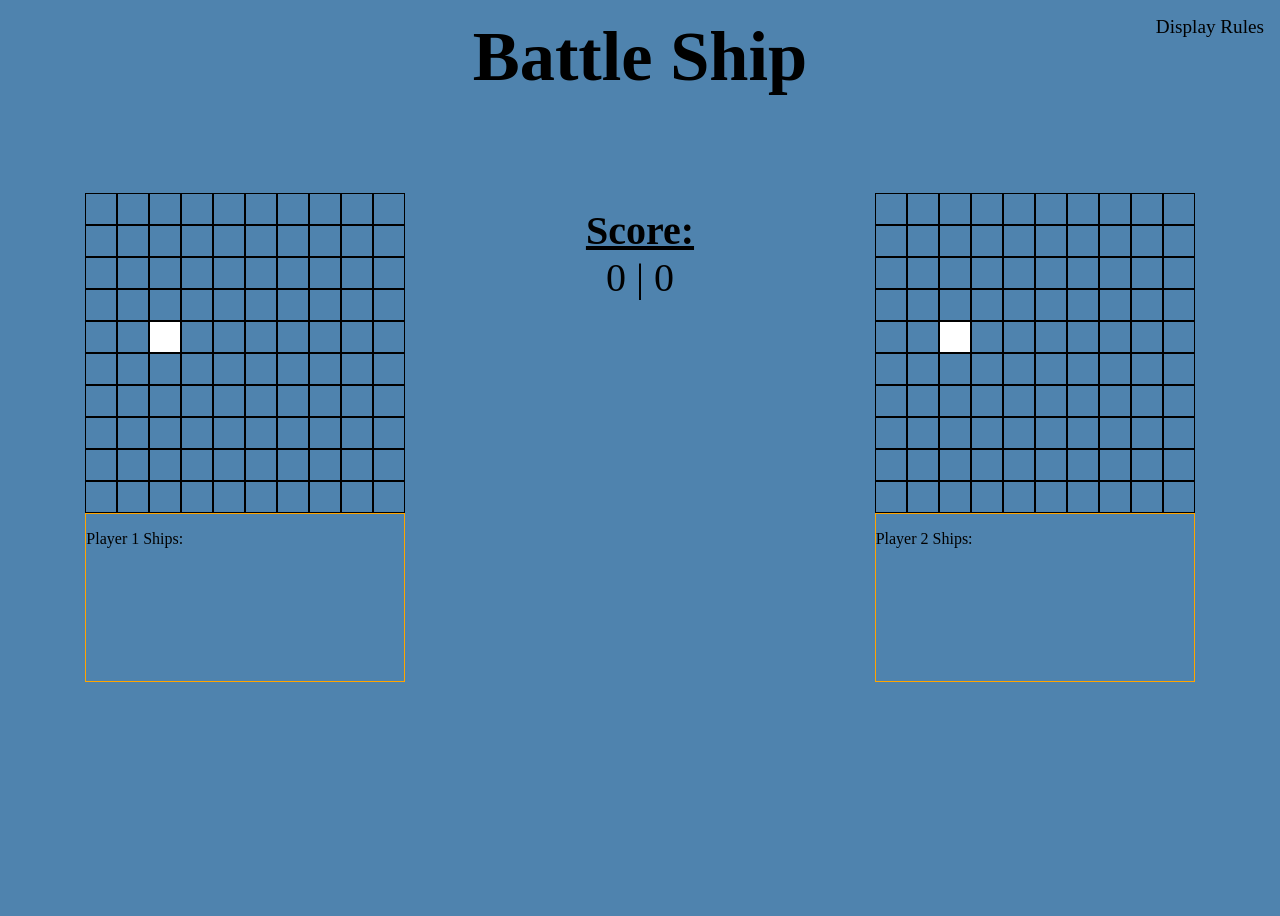
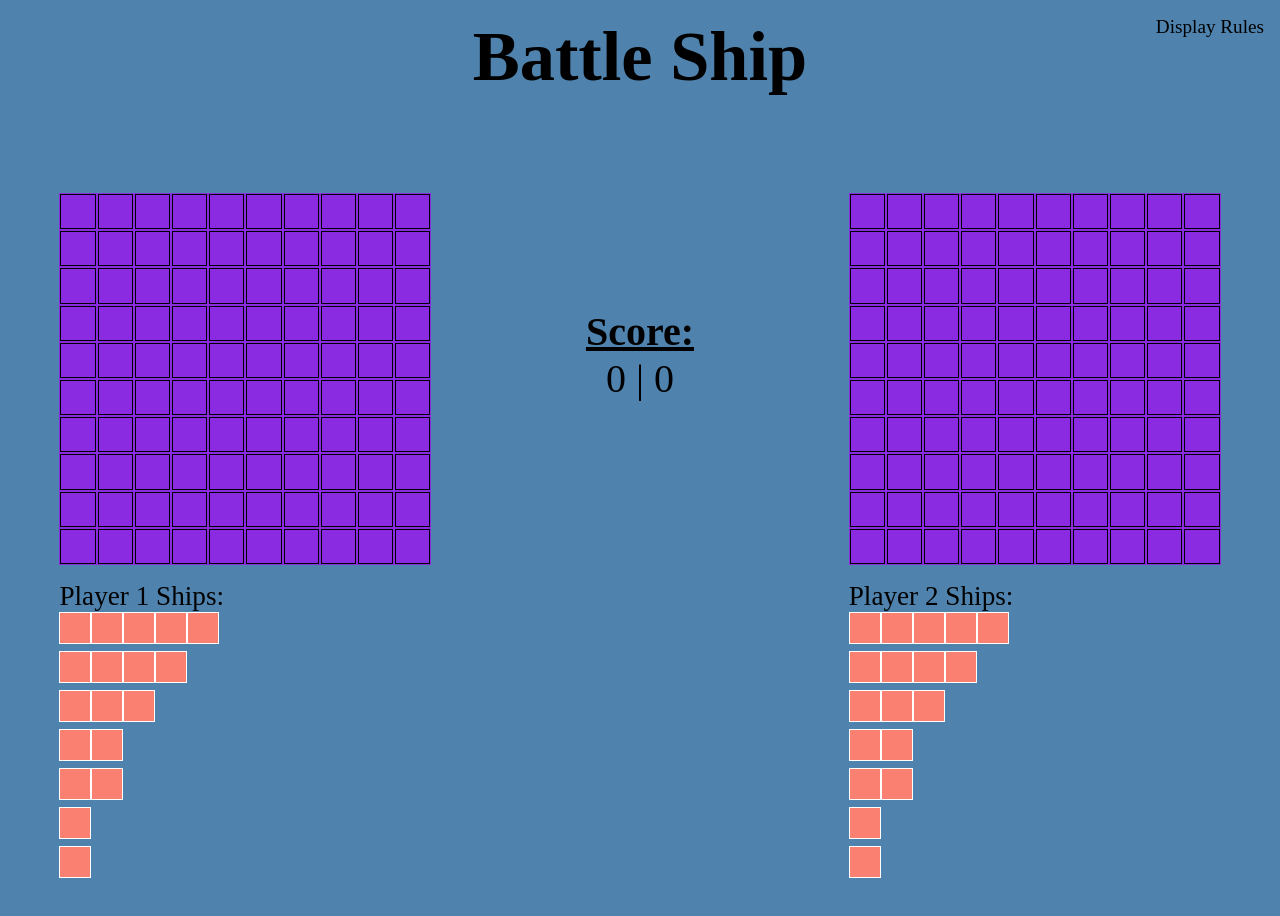
Before and after one commit to niko17x/battleship, a website built with webpack: page dist/index.html in a window 1280 px wide. Before the commit the page ends 800 px from the top, so only its background shows below. Built offline with nearby package versions, Linux system fonts and the light colour scheme.

Commit message:
Cleaned up CSS code.

```diff
--- a/dist/index.html
+++ b/dist/index.html
@@ -125,8 +125,9 @@
   }
   .num {
     border: 1px solid black;
-    height: 2rem;
-    width: 2rem;
+    height: 2.2rem;
+    width: 2.2rem;
+    margin: 1px;
   }
 
   .active {
@@ -142,22 +143,21 @@
   }
 
   .space {
-    height: 15px;
-    width: 15px;
+    box-sizing: border-box;
+    height: 2rem;
+    width: 2rem;
     display: inline-block;
+    border: 1px solid white;
+    background-color: salmon;
   }
-/*
-  .player-one-board,
-  .player-two-board {
-    display: inline-block
-  } */
+
 
   .player-1-ships,
   .player-2-ships {
-    display: grid;
+    /* display: grid; */
+    /* place-items: center; */
     padding-top: 1rem;
-    border: 1px solid orange;
-
+    font-size: 1.7rem;
   }
 
   .play-again > button {
@@ -203,13 +203,11 @@
     opacity: 1;
   }
 
-  .player-2-board > #A > #1::before {
-    content: 'A'
+  /* !!! DRAGGABLE EVENTS !!! */
+
+  .dropzone {
+    background: blueviolet;
   }
-
-
-
-
 
 
 </style>
```
